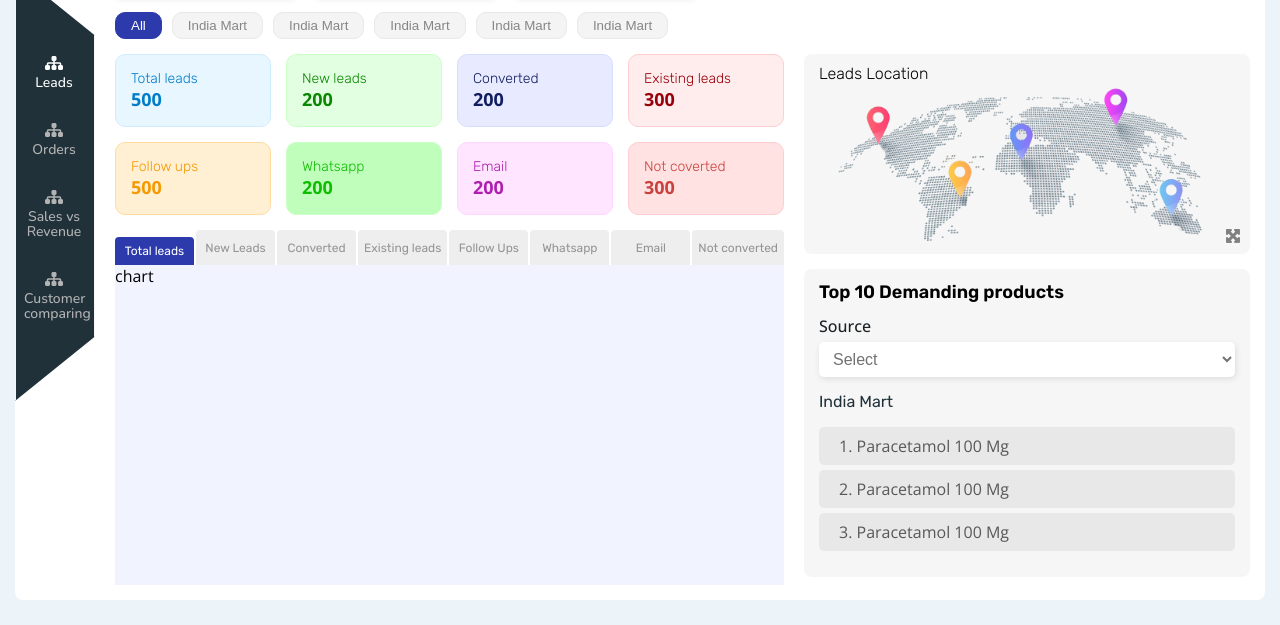
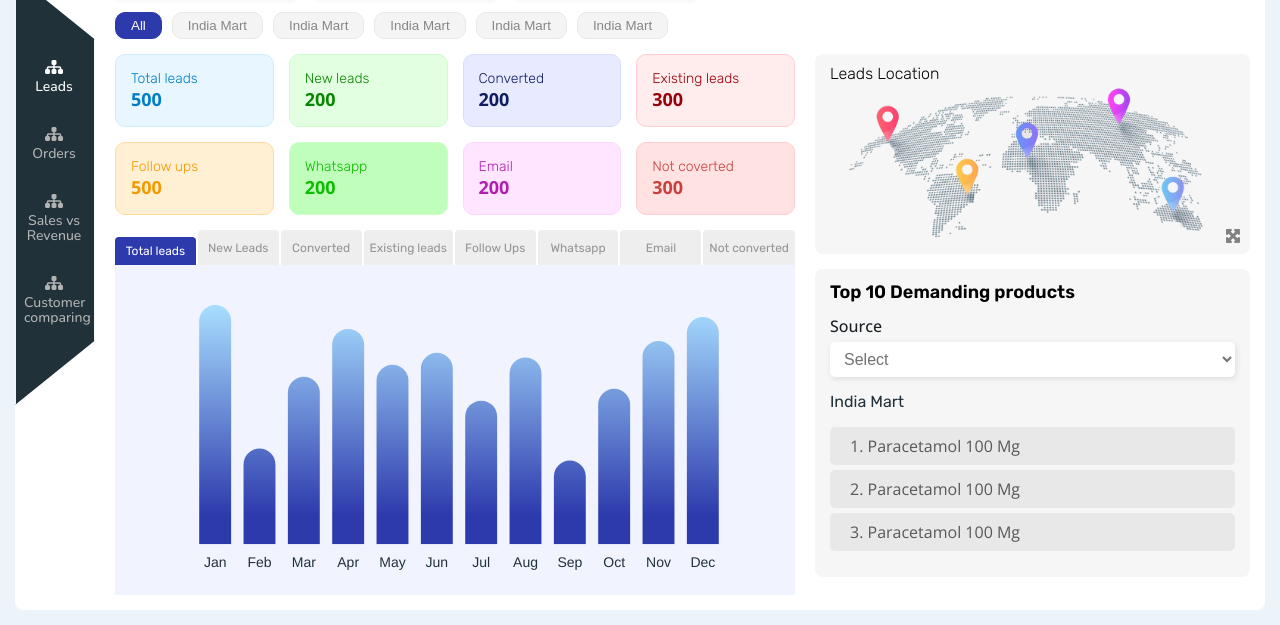
Before and after one commit to eshiva20/Lead-Dashboard, a plain HTML site: page index.html in a window 1280 px wide. Shown: the part 212-837 px from the top of the page. Drawn offline with nearby package versions, Linux system fonts and the light colour scheme.

Commit message:
Bar Chartjs  Done

```diff
--- a/index.html
+++ b/index.html
@@ -5,6 +5,7 @@
     <meta name="viewport" content="width=device-width, initial-scale=1.0" />
     <link rel="preconnect" href="https://fonts.googleapis.com" />
     <link rel="preconnect" href="https://fonts.gstatic.com" crossorigin />
+    <script src="https://cdn.jsdelivr.net/npm/chart.js"></script>
     <link
       rel="stylesheet"
       href="https://cdnjs.cloudflare.com/ajax/libs/font-awesome/6.0.0-beta3/css/all.min.css"
@@ -141,7 +142,7 @@
                   <b>300</b>
                 </div>
               </div>
-              <div class="chart-container">
+              <div class="chart-container-cover">
                 <div class="tabs-btns">
                   <button class="tab-btn">Total leads</button>
                   <button class="tab-btn">New Leads</button>
@@ -152,7 +153,9 @@
                   <button class="tab-btn">Email</button>
                   <button class="tab-btn">Not converted</button>
                 </div>
-                <div class="chart">chart</div>
+                <div class="chart">
+                  <canvas id="barChart"></canvas>
+                </div>
               </div>
             </div>
             <div class="reports-container-right">
@@ -186,5 +189,90 @@
         </div>
       </section>
     </main>
+    <script>
+      const ctx = document.getElementById("barChart").getContext("2d");
+
+      function getGradient(ctx, chartArea) {
+        let gradient = ctx.createLinearGradient(
+          0,
+          chartArea.top,
+          0,
+          chartArea.bottom
+        );
+        gradient.addColorStop(0, "#A8DEFF");
+        gradient.addColorStop(0.88, "#2D3AAC");
+        return gradient;
+      }
+
+      const chartData = {
+        labels: [
+          "Jan",
+          "Feb",
+          "Mar",
+          "Apr",
+          "May",
+          "Jun",
+          "Jul",
+          "Aug",
+          "Sep",
+          "Oct",
+          "Nov",
+          "Dec",
+        ],
+        datasets: [
+          {
+            label: "Monthly Data",
+            data: [100, 40, 70, 90, 75, 80, 60, 78, 35, 65, 85, 95],
+            backgroundColor: (context) => {
+              const { chart } = context;
+              if (!chart.chartArea) return;
+              return getGradient(chart.ctx, chart.chartArea);
+            },
+            borderRadius: 25,
+          },
+        ],
+      };
+
+      const myChart = new Chart(ctx, {
+        type: "bar",
+        data: chartData,
+        options: {
+          responsive: true,
+          plugins: {
+            legend: {
+              display: false,
+            },
+          },
+          scales: {
+            legend: false,
+            y: {
+              grid: {
+                display: false,
+              },
+              ticks: {
+                display: false,
+              },
+              border: {
+                display: false,
+              },
+            },
+            x: {
+              grid: {
+                display: false,
+              },
+              ticks: {
+                color: "#20313A",
+                font: {
+                  size: 14,
+                },
+              },
+              border: {
+                display: false,
+              },
+            },
+          },
+        },
+      });
+    </script>
   </body>
 </html>
--- a/style.css
+++ b/style.css
@@ -295,7 +295,7 @@ p {
               color: #c8413e;
             }
           }
-          .chart-container {
+          .chart-container-cover {
             margin-top: 15px;
 
             .tabs-btns {
@@ -320,12 +320,21 @@ p {
                 white-space: nowrap;
                 border: none;
                 outline: none;
+                cursor: pointer;
+                &:hover {
+                  box-shadow: 1px 0px 2px 0px #0000001a;
+                }
               }
             }
 
             .chart {
-              height: 320px;
+              height: 270px;
+              padding: 40px 70px 20px 70px;
               background: #f1f3ff;
+
+              #barChart {
+                height: 100% !important;
+              }
             }
           }
         }
```
